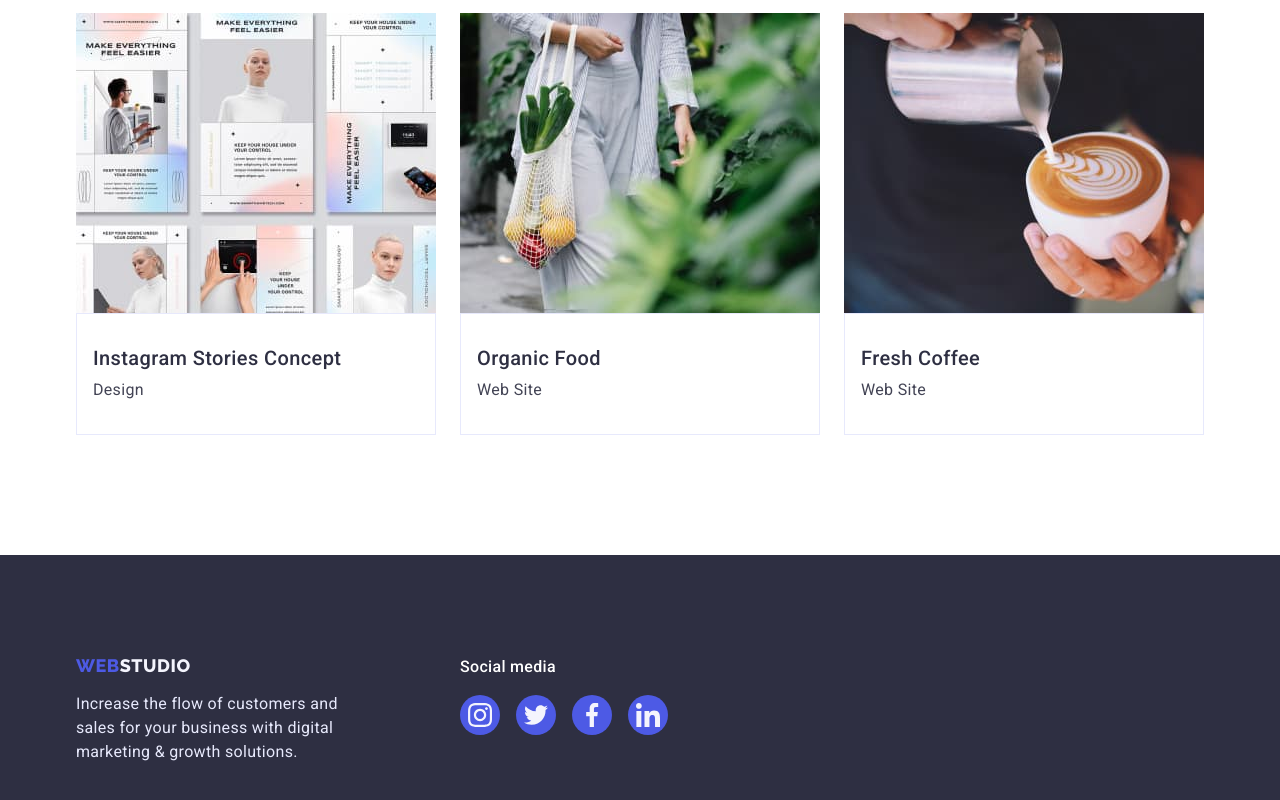
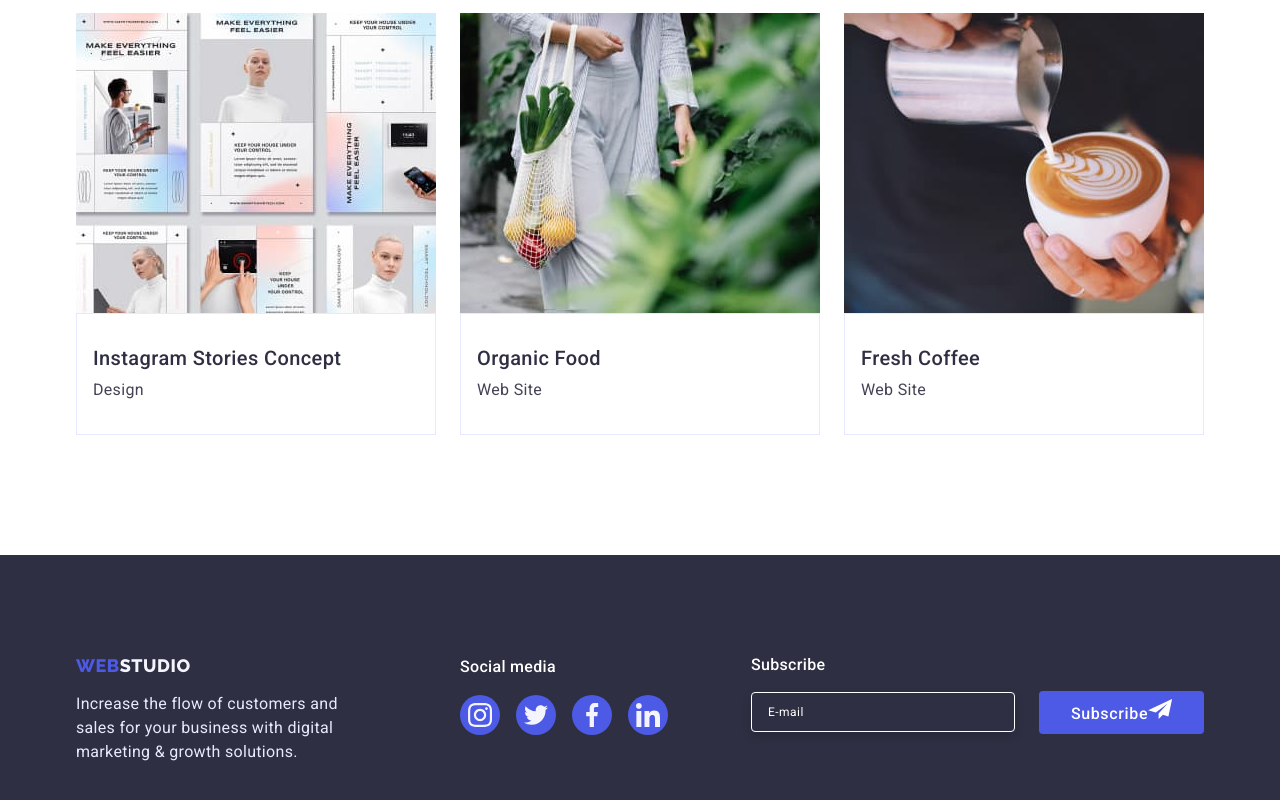
Before and after one commit to Natalka333/goit-markup-hw-06, a plain HTML site: page portfolio.html in a window 1280 px wide. Shown: the part 1218-2018 px from the top of the page. Drawn offline with nearby package versions, Linux system fonts and the light colour scheme.

Commit message:
Update portfolio.html

```diff
--- a/portfolio.html
+++ b/portfolio.html
@@ -232,7 +232,21 @@
                     </li>
                 </ul>
             </div>
-        </div>
+				<div class="container-form">
+					<div class="form-subscribe">
+						<p class="form-title">Subscribe</p>
+						<form class="footer-form">
+							<input class="footer-input" name="user-email" id="user-email" type="email" placeholder="E-mail">
+							<button type="submit" class="footer-btn">
+								<span class="footer-btn-icon">Subscribe<svg class="footer-icon" width="24" height="20">
+										<use href="./images/footer-icon.svg#icon-icon-send"></use>
+									</svg>
+								</span>
+							</button>
+						</form>
+					</div>
+				</div>
+			</div>
     </footer>
 </body>
 
```
